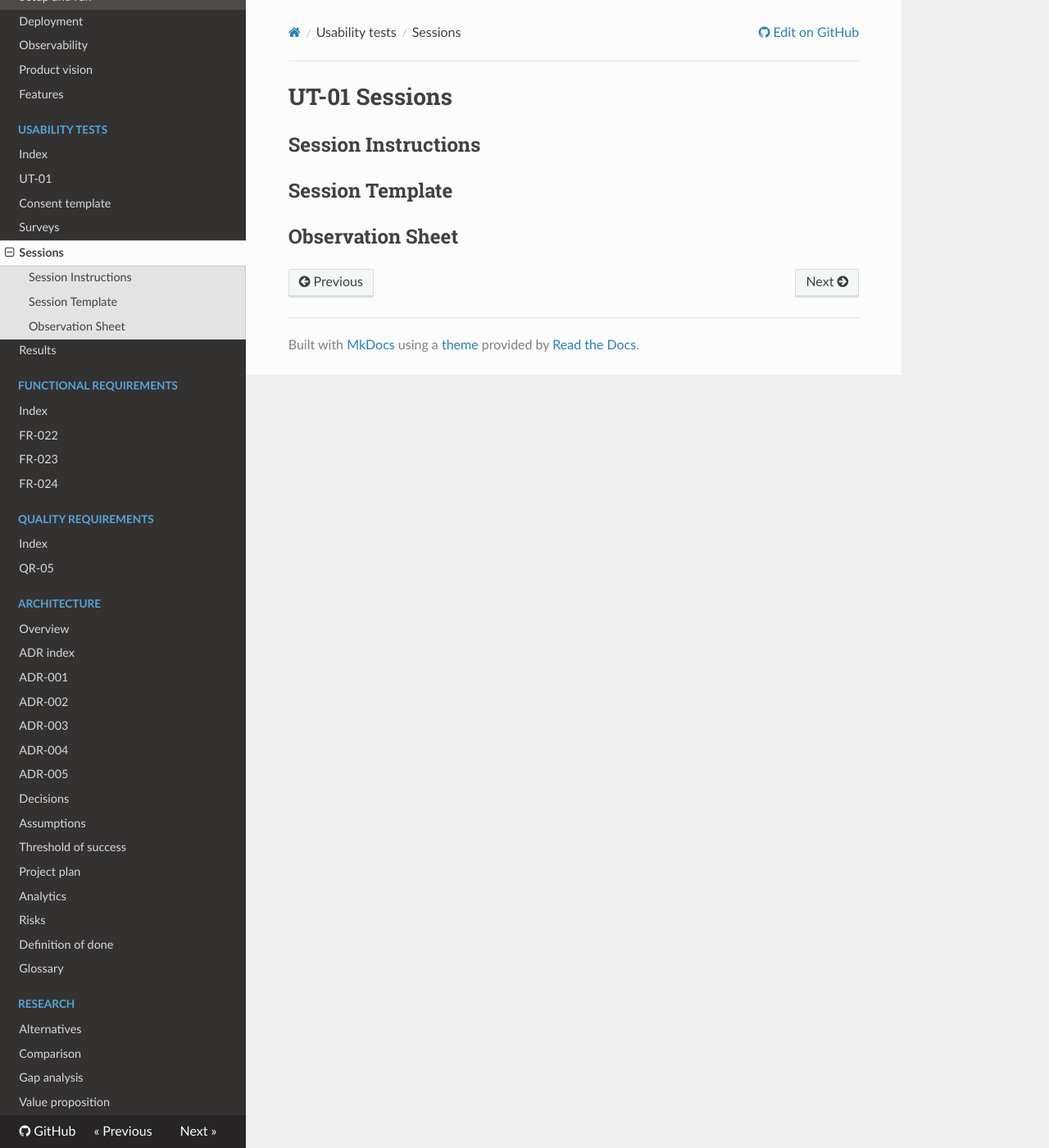
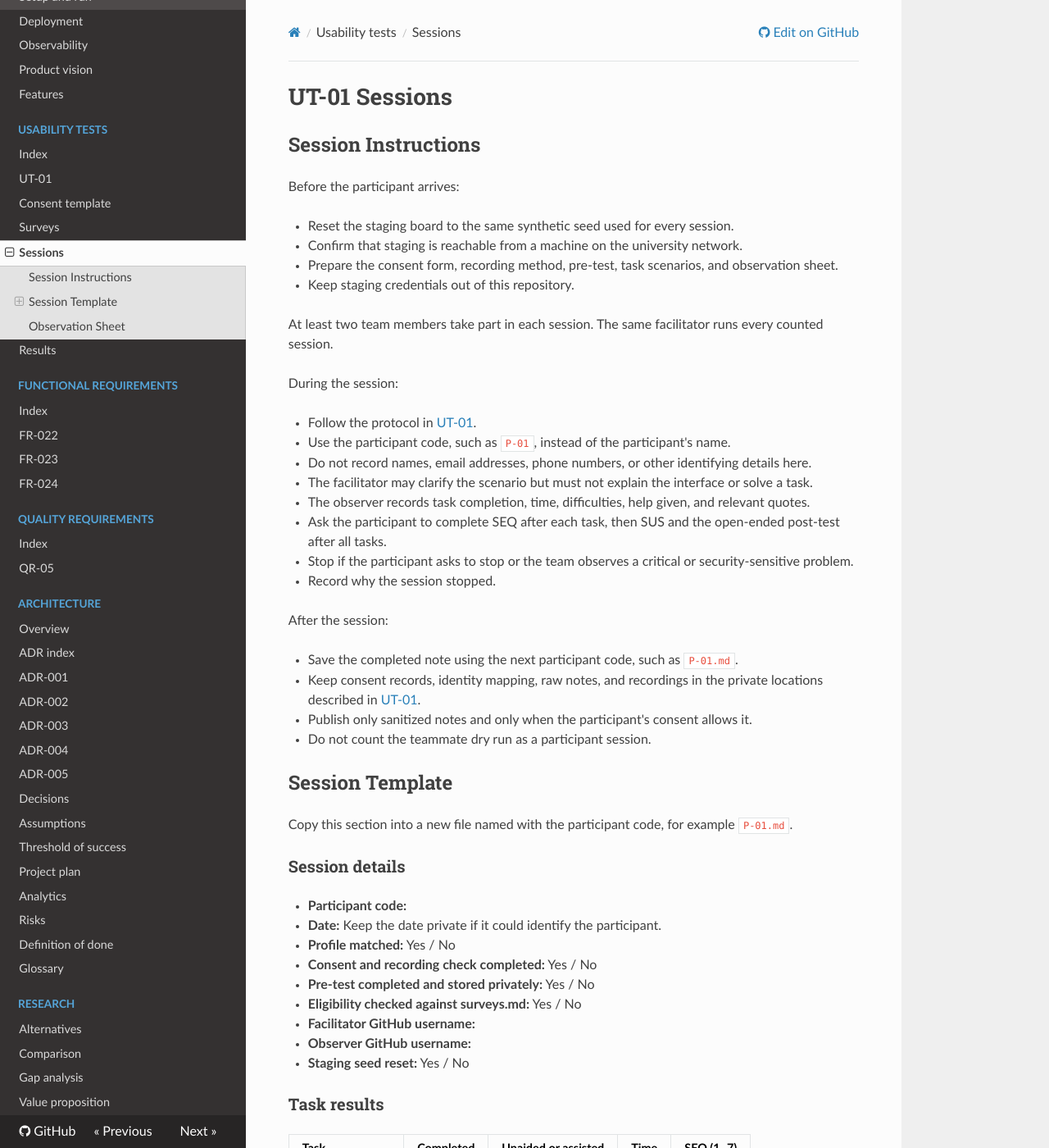
Before and after one commit to WellMadeTeam/workspace-ai-03, an MkDocs documentation site: the page built from docs/usability-tests/ut-01/sessions/README.md, in a window 1280 px wide and 1400 px high. Shown: the whole window at 82% size. Built offline with MkDocs 1.6.1, drawn with Linux system fonts in a browser that asks for light colours; nearby versions of some CDN libraries; some of the changed text lies outside the part shown.

Commit message:
docs(usability): add UT-01 protocol and session template

```diff
--- a/docs/usability-tests/ut-01/sessions/README.md
+++ b/docs/usability-tests/ut-01/sessions/README.md
@@ -2,6 +2,83 @@
 
 ## Session Instructions
 
+Before the participant arrives:
+
+- Reset the staging board to the same synthetic seed used for every session.
+- Confirm that staging is reachable from a machine on the university network.
+- Prepare the consent form, recording method, pre-test, task scenarios, and observation sheet.
+- Keep staging credentials out of this repository.
+
+At least two team members take part in each session.
+The same facilitator runs every counted session.
+
+During the session:
+
+- Follow the protocol in [UT-01](../README.md).
+- Use the participant code, such as `P-01`, instead of the participant's name.
+- Do not record names, email addresses, phone numbers, or other identifying details here.
+- The facilitator may clarify the scenario but must not explain the interface or solve a task.
+- The observer records task completion, time, difficulties, help given, and relevant quotes.
+- Ask the participant to complete SEQ after each task, then SUS and the open-ended post-test after all tasks.
+- Stop if the participant asks to stop or the team observes a critical or security-sensitive problem.
+- Record why the session stopped.
+
+After the session:
+
+- Save the completed note using the next participant code, such as `P-01.md`.
+- Keep consent records, identity mapping, raw notes, and recordings in the private locations described in [UT-01](../README.md).
+- Publish only sanitized notes and only when the participant's consent allows it.
+- Do not count the teammate dry run as a participant session.
+
 ## Session Template
 
+Copy this section into a new file named with the participant code, for example `P-01.md`.
+
+### Session details
+
+- **Participant code:**
+- **Date:** Keep the date private if it could identify the participant.
+- **Profile matched:** Yes / No
+- **Consent and recording check completed:** Yes / No
+- **Pre-test completed and stored privately:** Yes / No
+- **Eligibility checked against surveys.md:** Yes / No
+- **Facilitator GitHub username:**
+- **Observer GitHub username:**
+- **Staging seed reset:** Yes / No
+
+### Task results
+
+| Task | Completed | Unaided or assisted | Time | SEQ (1–7) |
+| --- | --- | --- | --- | --- |
+| Main task |  |  |  |  |
+| Secondary task 1 |  |  |  |  |
+| Secondary task 2 |  |  |  |  |
+
+### SUS
+
+- **SUS answers:** Store only in the approved location.
+- **SUS score:**
+
+### Open-ended post-test
+
+- **Overall impression:**
+- **What would the participant change?**
+- **What did we not ask that we should have?**
+
+### Debrief and stop record
+
+- **Debrief completed:** Yes / No
+- **Session stopped early:** Yes / No
+- **Reason, if stopped early:**
+- **Sanitized notes:**
+
 ## Observation Sheet
+
+| Task | Start/end or duration | What the participant did | Difficulty or friction | Help given | Relevant quote |
+| --- | --- | --- | --- | --- | --- |
+| Main task |  |  |  |  |  |
+| Secondary task 1 |  |  |  |  |  |
+| Secondary task 2 |  |  |  |  |  |
+
+Record what happened without adding the observer's guesses about what the participant intended.
+Do not include identifying details or quotes unless publication is allowed by the participant's consent.
```
Also changed, not shown: docs/usability-tests/ut-01/README.md (+35 -2 lines).
